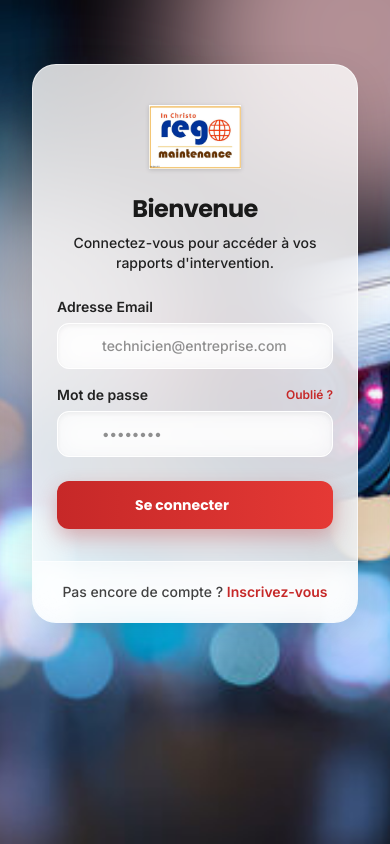
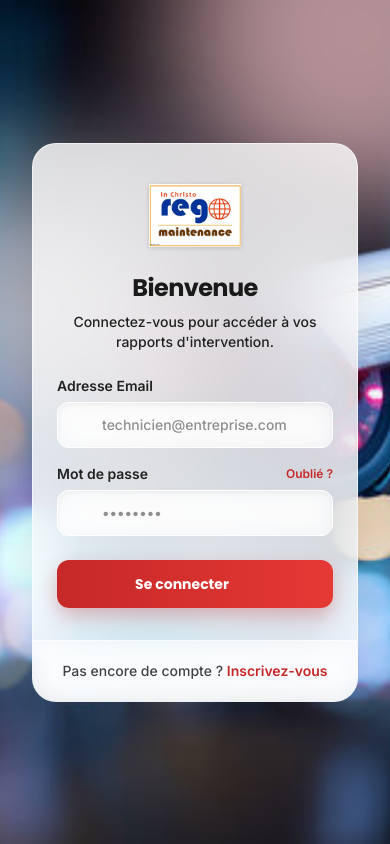
Before and after one commit to jonyprono/rego, a React (Vite) app in the folder frontend/: page /login in a window 390 px wide. Built offline with nearby package versions, Linux system fonts and the light colour scheme; some icons are missing.

Commit message:
Restore centered modals and fixed mobile bottom bar

```diff
--- a/frontend/src/index.css
+++ b/frontend/src/index.css
@@ -31,16 +31,25 @@
 
   body {
     background-color: var(--color-background);
-    background-image: url('/background.jpg');
-    background-size: cover;
-    background-position: center;
-    background-attachment: fixed;
-    background-repeat: no-repeat;
     color: var(--color-secondary-700);
     font-family: var(--font-sans);
     overflow-x: hidden;
     -webkit-font-smoothing: antialiased;
     -moz-osx-font-smoothing: grayscale;
+  }
+
+  body::before {
+    content: '';
+    position: fixed;
+    top: 0;
+    left: 0;
+    width: 100vw;
+    height: 100vh;
+    background-image: url('/background.jpg');
+    background-size: cover;
+    background-position: center;
+    background-repeat: no-repeat;
+    z-index: -1;
   }
 
   h1, h2, h3, h4, h5, h6 {
--- a/frontend/src/pages/CreateReport.tsx
+++ b/frontend/src/pages/CreateReport.tsx
@@ -377,7 +377,7 @@ export default function CreateReport() {
         </Section>
 
         {/* Submit */}
-        <div className="mt-8 sm:mt-0 sm:fixed sm:bottom-0 left-0 right-0 w-full bg-white py-4 sm:py-4 px-4 md:px-12 lg:px-24 xl:px-48 sm:shadow-[0_-8px_20px_rgba(0,0,0,0.06)] border border-gray-200 sm:border-t rounded-2xl sm:rounded-none z-40 flex justify-between sm:justify-end items-center sm:space-x-4">
+        <div className="fixed bottom-[68px] md:bottom-0 left-0 right-0 w-full bg-white py-3 sm:py-4 px-4 md:px-12 lg:px-24 xl:px-48 shadow-[0_-8px_20px_rgba(0,0,0,0.06)] border-t border-gray-200 z-40 flex justify-between sm:justify-end items-center sm:space-x-4">
           <button type="button" onClick={() => navigate('/')} className="px-4 sm:px-6 py-2.5 sm:py-3 font-medium text-gray-600 hover:text-gray-900 hover:bg-gray-100 rounded-lg transition-colors text-sm sm:text-base hidden sm:block">
             Annuler
           </button>
--- a/frontend/src/pages/Login.tsx
+++ b/frontend/src/pages/Login.tsx
@@ -35,7 +35,7 @@ export default function Login() {
   };
 
   return (
-    <div className="min-h-[100dvh] flex flex-col items-center justify-start pt-16 sm:justify-center sm:pt-4 p-4">
+    <div className="min-h-[100dvh] flex flex-col items-center justify-center p-4">
       {/* Subtle Background */}
       <div className="absolute inset-0 z-0 overflow-hidden">
         <div className="absolute -top-40 -right-40 w-96 h-96 bg-primary-100 rounded-full mix-blend-multiply filter blur-3xl opacity-70"></div>
--- a/frontend/src/pages/Register.tsx
+++ b/frontend/src/pages/Register.tsx
@@ -62,7 +62,7 @@ export default function Register() {
   };
 
   return (
-    <div className="min-h-[100dvh] flex flex-col items-center justify-start pt-16 sm:justify-center sm:pt-4 p-4">
+    <div className="min-h-[100dvh] flex flex-col items-center justify-center p-4">
       {/* Background with subtle shapes */}
       <div className="absolute inset-0 z-0 overflow-hidden">
         <div className="absolute -top-40 -right-40 w-96 h-96 bg-primary-100 rounded-full mix-blend-multiply filter blur-3xl opacity-70"></div>
```
